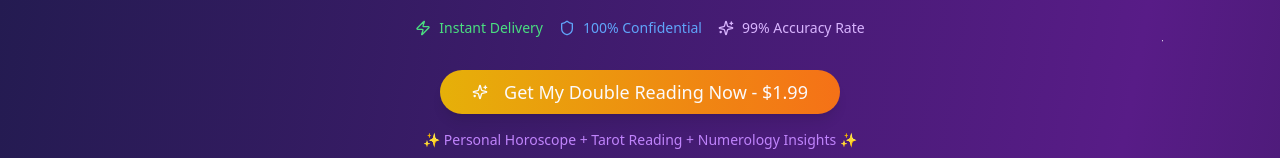
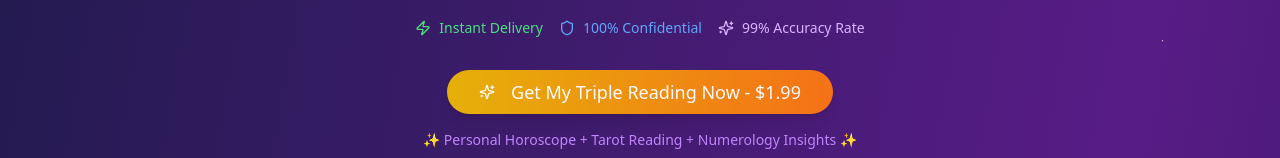
Before and after one commit to jamies666/stellar-future-decoded, a React (Vite) app: page / in a window 1280 px wide. Shown: the part 738-896 px from the top of the page. Built offline with nearby package versions, Linux system fonts and the light colour scheme.

Commit message:
Change CTA button text to "Triple Reading"
Updated the text of the call-to-action button on the landing page from "Get My Double Reading Now" to "Get My Triple Reading Now" in `src/components/StickyCTA.tsx` and `src/components/HeroSection.tsx`.

```diff
--- a/src/components/HeroSection.tsx
+++ b/src/components/HeroSection.tsx
@@ -62,7 +62,7 @@ const HeroSection = ({ onGetStarted }: HeroSectionProps) => {
           className="bg-gradient-to-r from-yellow-500 to-orange-500 hover:from-yellow-600 hover:to-orange-600 text-white px-8 py-4 text-lg rounded-full shadow-lg transform hover:scale-105 transition-all duration-300 animate-pulse"
         >
           <Sparkles className="mr-2 h-5 w-5" />
-          Get My Double Reading Now - $1.99
+          Get My Triple Reading Now - $1.99
         </Button>
 
         <p className="text-sm text-purple-400 mt-4">
--- a/src/components/StickyCTA.tsx
+++ b/src/components/StickyCTA.tsx
@@ -21,7 +21,7 @@ const StickyCTA = ({ onGetStarted }: StickyCTAProps) => {
           className="w-full bg-gradient-to-r from-yellow-500 to-orange-500 hover:from-yellow-600 hover:to-orange-600 text-white font-bold py-3 text-sm rounded-full shadow-lg animate-pulse"
         >
           <Sparkles className="mr-2 h-4 w-4" />
-          Get My Double Reading Now
+          Get My Triple Reading Now
         </Button>
       </div>
     </div>
```
